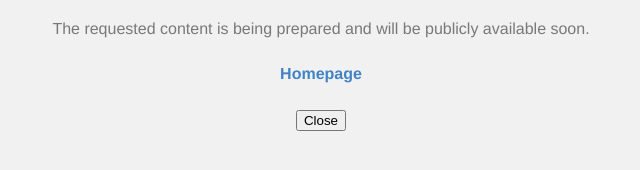
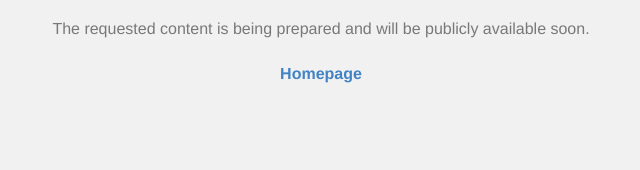
Before and after one commit to zhongchengwu/zhongchengwu.github.io, a Jekyll site: the page _pages/unavailable.html, which Jekyll copies as it is, in a window 1280 px wide. Shown: the part 190-360 px from the top of the page, without its empty margins (319-959 px from the left). Built offline with Jekyll 4.4.1, drawn with Linux system fonts in a browser that asks for light colours.

Commit message:
Update unavailable.html

```diff
--- a/_pages/unavailable.html
+++ b/_pages/unavailable.html
@@ -63,10 +63,6 @@
         <a href="https://zhongchengwu.github.io/"><strong>Homepage</strong></a>
       </p>
 
-      <p>
-      <button onclick="window.close()">Close</button>
-      </p>
-
     </div>
   </body>
 </html>
```
